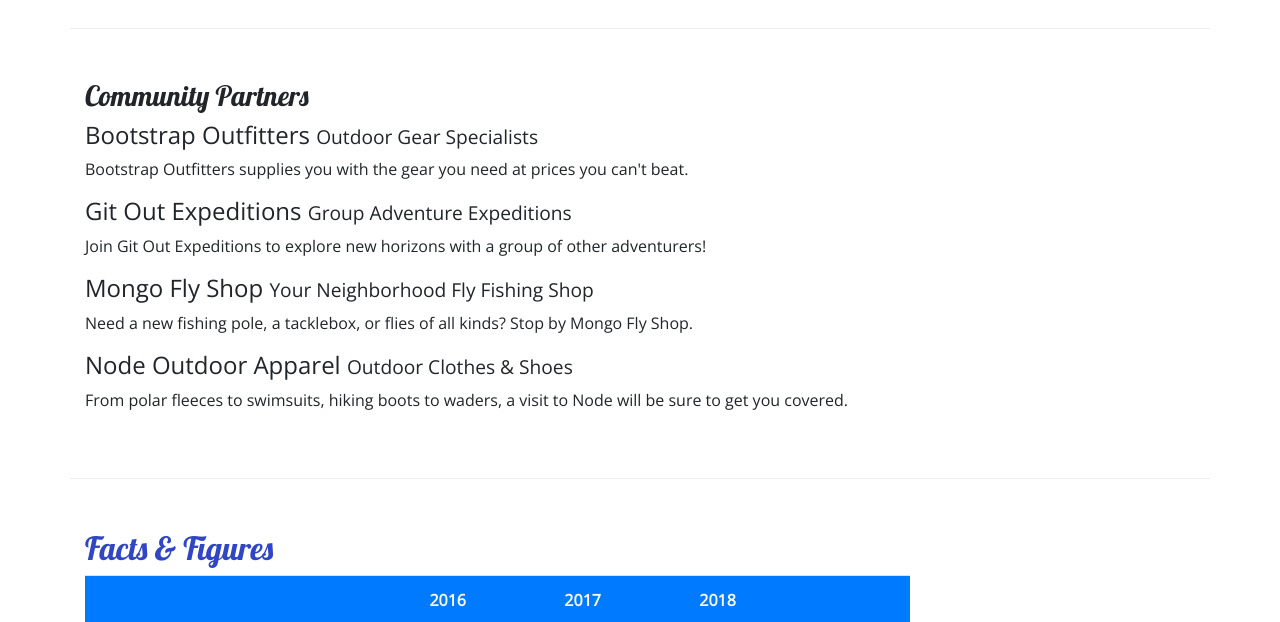
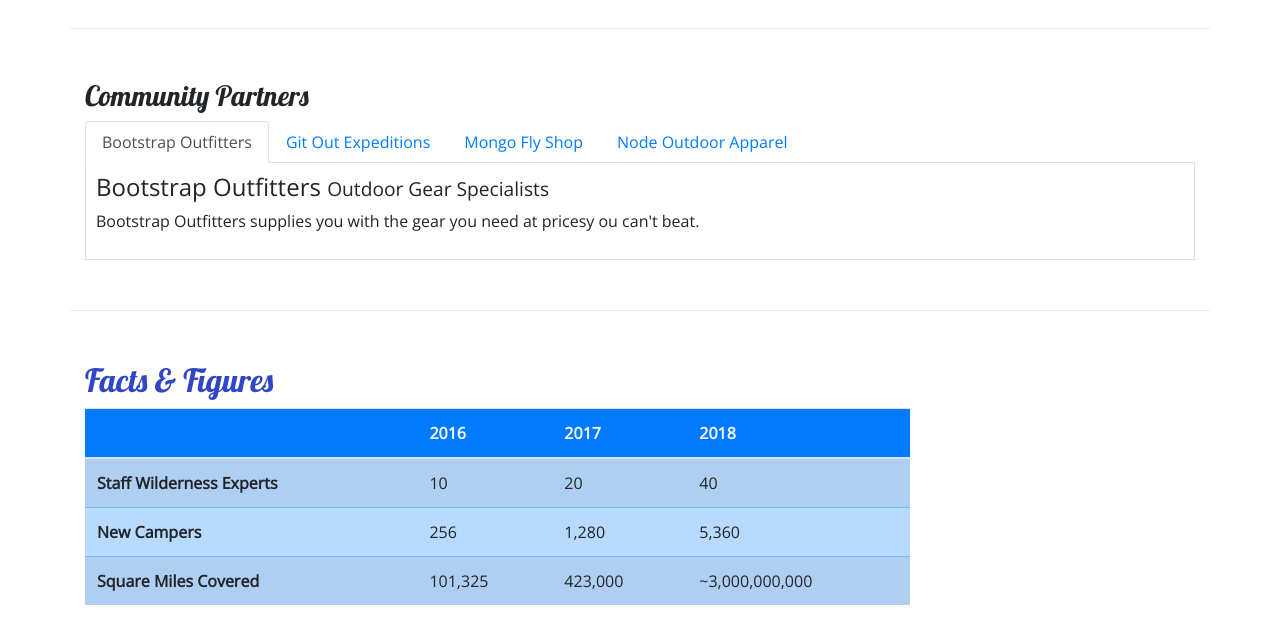
Before and after one commit to stahelin-dev/nucampsites-bootstrap, a website: page aboutus.html in a window 1280 px wide. Shown: the part 800-1422 px from the top of the page. Drawn offline with nearby package versions, Linux system fonts and the light colour scheme.

Commit message:
Add tabs

```diff
--- a/aboutus.html
+++ b/aboutus.html
@@ -40,10 +40,13 @@
             </button>
             <div class="collapse navbar-collapse" id="nucampNavbar">
                 <ul class="navbar-nav">
-                    <li class="nav-item"><a class="nav-link" href="index.html"><i class="fa fa-home fa-lg"></i> Home</a></li>
-                    <li class="nav-item active"><a class="nav-link" href="#"><i class="fa fa-info fa-lg"></i> About</a></li>
+                    <li class="nav-item"><a class="nav-link" href="index.html"><i class="fa fa-home fa-lg"></i> Home</a>
+                    </li>
+                    <li class="nav-item active"><a class="nav-link" href="#"><i class="fa fa-info fa-lg"></i> About</a>
+                    </li>
                     <li class="nav-item"><a class="nav-link" href=""><i class="fa fa-list fa-lg"></i> Sites</a></li>
-                    <li class="nav-item"><a class="nav-link" href="contactus.html"><i class="fa fa-address-card fa-lg"></i> Contact</a></li>
+                    <li class="nav-item"><a class="nav-link" href="contactus.html"><i
+                                class="fa fa-address-card fa-lg"></i> Contact</a></li>
                 </ul>
             </div>
         </div>
@@ -63,7 +66,11 @@
         <div class="row row-content">
             <div class="col-sm-6">
                 <h3>Our Mission</h3>
-                <p>We present a curated database of the best campsites in the vast woods and backcountry of the World Wide Web Wilderness. We increase access to adventure for the public while promoting safe and respectful use of resources. The expert wilderness trekkers on our staff personally verify each campsite to make sure that they are up to our standards. We also present a platform for campers to share reviews on campsites they have visited with  each other.</p>
+                <p>We present a curated database of the best campsites in the vast woods and backcountry of the World
+                    Wide Web Wilderness. We increase access to adventure for the public while promoting safe and
+                    respectful use of resources. The expert wilderness trekkers on our staff personally verify each
+                    campsite to make sure that they are up to our standards. We also present a platform for campers to
+                    share reviews on campsites they have visited with each other.</p>
             </div>
             <div class="col-sm-6">
                 <div class="card">
@@ -85,7 +92,8 @@
             <div class="col">
                 <div class="card bg-light mt-3">
                     <blockquote class="blockquote card-body">
-                        <p class="mb-0">I will not follow where the path may lead, but I will go where there is no path, and I will leave a trail.</p>
+                        <p class="mb-0">I will not follow where the path may lead, but I will go where there is no path,
+                            and I will leave a trail.</p>
                         <footer class="blockquote-footer">Muriel Strode,
                             <cite title="Source Title">"Wind-Wafted Wild Flowers" -
                                 The Open Court, 1903
@@ -99,14 +107,55 @@
         <div class="row row-content">
             <div class="col">
                 <h3>Community Partners</h3>
+                <ul class="nav nav-tabs">
+                    <li class="nav-item">
+                        <a href="#bootstrap" class="nav-link active" role="tab" data-toggle="tab">
+                            Bootstrap Outfitters
+                        </a>
+                    </li>
+                    <li class="nav-item">
+                        <a href="#git" class="nav-link" role="tab" data-toggle="tab">
+                            Git Out Expeditions
+                        </a>
+                    </li>
+                    <li class="nav-item">
+                        <a href="#mongo" class="nav-link" role="tab" data-toggle="tab">
+                            Mongo Fly Shop
+                        </a>
+                    </li>
+                    <li class="nav-item">
+                        <a href="#node" class="nav-link" role="tab" data-toggle="tab">
+                            Node Outdoor Apparel
+                        </a>
+                    </li>
+                </ul>
+                <div class="tab-content">
+                    <div role="tabpanel" class="tab-pane fade show active" id="bootstrap">
                         <h4>Bootstrap Outfitters <small>Outdoor Gear Specialists</small></h4>
-                <p class="d-none d-sm-block">Bootstrap Outfitters supplies you with the gear you need at prices you can't beat.</p>
+                        <p class="d-none d-sm-block">
+                            Bootstrap Outfitters supplies you with the gear you need at pricesy ou can't beat.
+                        </p>
+                    </div>
+                    <div role="tabpanel" class="tab-pane fade" id="git">
                         <h4>Git Out Expeditions <small>Group Adventure Expeditions</small></h4>
-                <p class="d-none d-sm-block">Join Git Out Expeditions to explore new horizons with a group of other adventurers!</p>
+                        <p class="d-none d-sm-block">
+                            Join Git Out Expeditions to explore new horizons with a group of other adventurers!
+                        </p>
+                    </div>
+                    <div role="tabpanel" class="tab-pane fade" id="mongo">
                         <h4>Mongo Fly Shop <small>Your Neighborhood Fly Fishing Shop</small></h4>
-                <p class="d-none d-sm-block">Need a new fishing pole, a tacklebox, or flies of all kinds? Stop by Mongo Fly Shop.</p>
+                        <p class="d-none d-sm-block">
+                            Need a new fishing pole, a tacklebox, or flies of all kinds? Stop by Mongo Fly Shop.
+                        </p>
+                    </div>
+                    <div role="tabpanel" class="tab-pane fade" id="node">
                         <h4>Node Outdoor Apparel <small>Outdoor Clothes & Shoes</small></h4>
-                <p class="d-none d-sm-block">From polar fleeces to swimsuits, hiking boots to waders, a visit to Node will be sure to get you covered.</p>
+                        <p class="d-none d-sm-block">
+                            From polar fleeces to swimsuits, hiking boots to waders, a visit to Node will be sure to get
+                            you covered.
+                        </p>
+                    </div>
+                </div>
             </div>
         </div>
         <div class="row row-content">
@@ -162,14 +211,20 @@
                 </div>
                 <div class="col-6 col-sm-5 text-center">
                     <h5>Social</h5>
-                    <a class="btn btn-social-icon btn-instagram" href="http://instagram.com/"><i class="fa fa-instagram"></i></a>
-                    <a class="btn btn-social-icon btn-facebook" href="http://facebook.com/"><i class="fa fa-facebook"></i></a>
-                    <a class="btn btn-social-icon btn-twitter" href="http://twitter.com/"><i class="fa fa-twitter"></i></a>
-                    <a class="btn btn-social-icon btn-google" href="http://youtube.com/"><i class="fa fa-youtube"></i></a>
+                    <a class="btn btn-social-icon btn-instagram" href="http://instagram.com/"><i
+                            class="fa fa-instagram"></i></a>
+                    <a class="btn btn-social-icon btn-facebook" href="http://facebook.com/"><i
+                            class="fa fa-facebook"></i></a>
+                    <a class="btn btn-social-icon btn-twitter" href="http://twitter.com/"><i
+                            class="fa fa-twitter"></i></a>
+                    <a class="btn btn-social-icon btn-google" href="http://youtube.com/"><i
+                            class="fa fa-youtube"></i></a>
                 </div>
                 <div class="col-sm-4 text-center">
-                    <a role="button" class="btn btn-link" href="tel:12065551234"><i class="fa fa-phone fa-lg text-primary"></i> 1-206-555-1234</a><br />
-                    <a role="button" class="btn btn-link" href="mailto:campsites@nucamp.co"><i class="fa fa-envelope-o fa-lg text-primary"></i> campsites@nucamp.co</a>
+                    <a role="button" class="btn btn-link" href="tel:12065551234"><i
+                            class="fa fa-phone fa-lg text-primary"></i> 1-206-555-1234</a><br />
+                    <a role="button" class="btn btn-link" href="mailto:campsites@nucamp.co"><i
+                            class="fa fa-envelope-o fa-lg text-primary"></i> campsites@nucamp.co</a>
                 </div>
             </div>
         </div>
--- a/css/styles.css
+++ b/css/styles.css
@@ -37,3 +37,9 @@
 .navbar {
   background-color: #901CAD;
 }
+
+.tab-content {
+  border: 1px solid #DDD;
+  border-top: none;
+  padding: 10px;
+}
```
Also changed, not shown: index.html (+6 -4 lines). Lines whose indentation alone changed are shown as unchanged.
